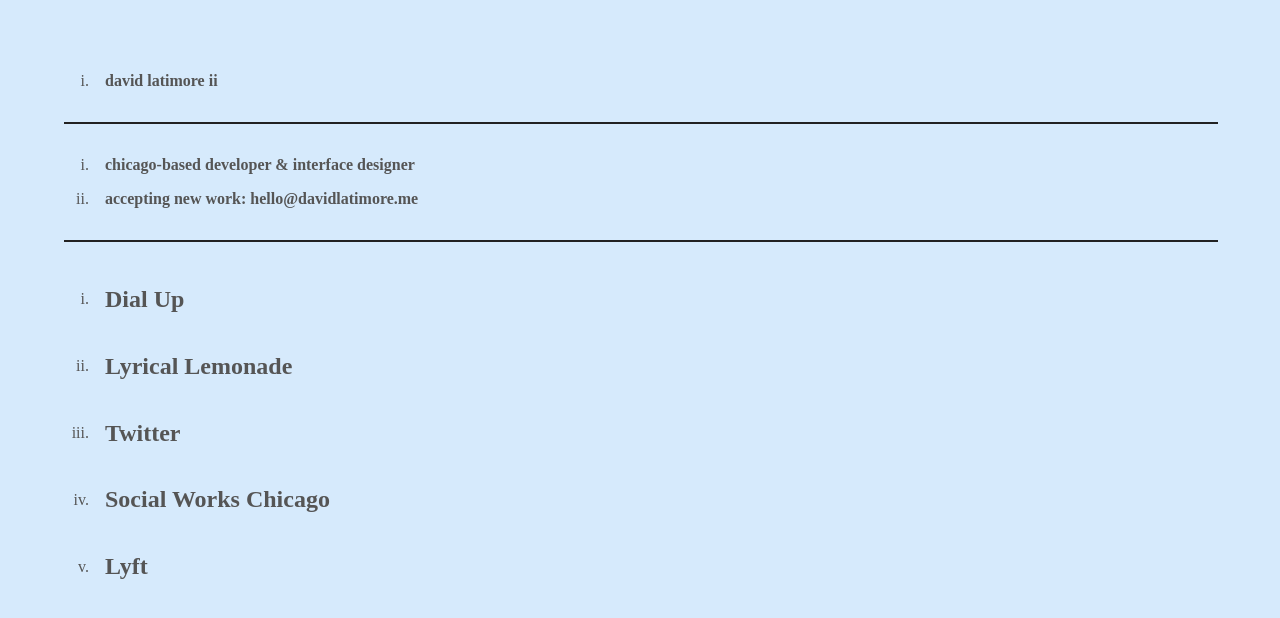
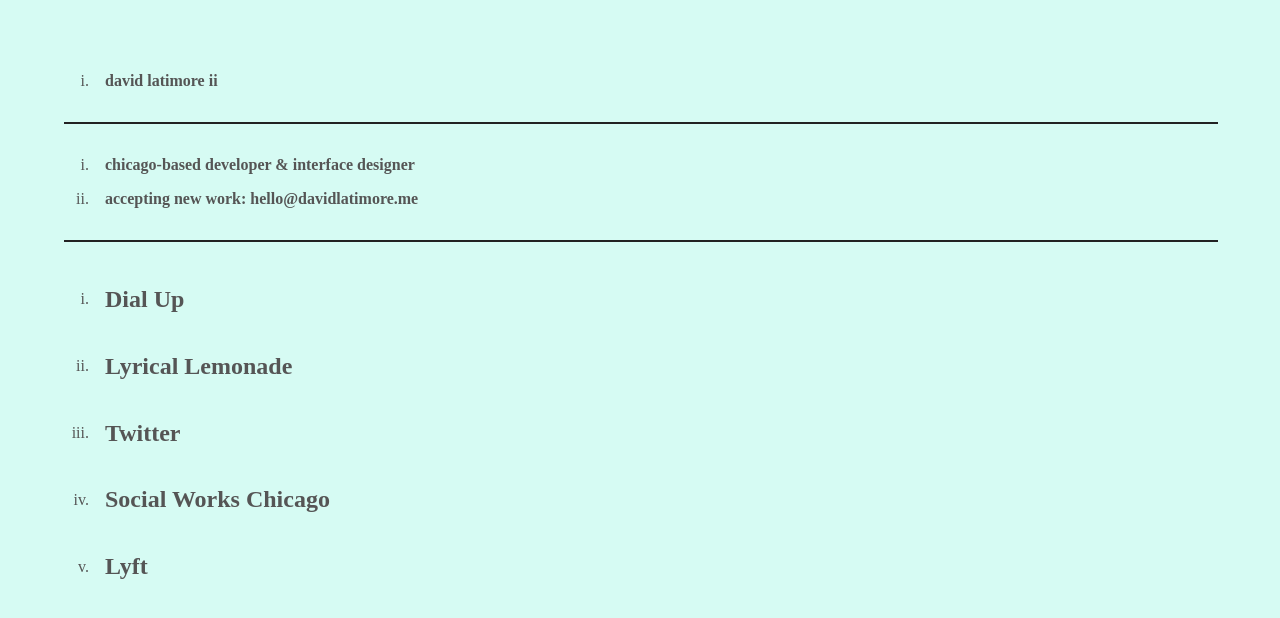
Before and after one commit to MagicWilliams/k3, a React (Create React App) app: page / in a window 1280 px wide. Shown: the top 618 px of the page. Built offline with nearby package versions, Linux system fonts and the light colour scheme.

Commit message:
added color change ani

```diff
--- a/src/App.css
+++ b/src/App.css
@@ -1,2 +1,15 @@
 body {
-  background: #D6EAFC; }
+  background: #D6EAFC;
+  animation: bkgSwitch 30s ease infinite; }
+
+@keyframes bkgSwitch {
+  0% {
+    background: #D6EAFC; }
+  25% {
+    background: #D6FCF2; }
+  50% {
+    background: #FBFCD6; }
+  75% {
+    background: #FCEAD6; }
+  100% {
+    background: #D6EAFC; } }
--- a/src/App.scss
+++ b/src/App.scss
@@ -11,6 +11,36 @@
 $md: 24px;
 $lg: 32px;
 
+// Animation colors
+$ani-blue: #D6EAFC;
+$ani-green: #D6FCF2;
+$ani-yellow: #FBFCD6;
+$ani-orange: #FCEAD6;
+
 body {
-  background: $page-background;
+  background: $ani-blue;
+  animation: bkgSwitch 30s ease infinite;
 }
+
+@keyframes bkgSwitch {
+  0% {
+      background: $ani-blue;
+  }
+
+  25% {
+    background: $ani-green;
+  }
+
+  50% {
+      background: $ani-yellow;
+  }
+
+  75% {
+      background: $ani-orange;
+  }
+
+  100% {
+      background: $ani-blue;
+  }
+
+}
--- a/src/components/Element/Element.css
+++ b/src/components/Element/Element.css
@@ -1,5 +1,18 @@
 body {
-  background: #D6EAFC; }
+  background: #D6EAFC;
+  animation: bkgSwitch 30s ease infinite; }
+
+@keyframes bkgSwitch {
+  0% {
+    background: #D6EAFC; }
+  25% {
+    background: #D6FCF2; }
+  50% {
+    background: #FBFCD6; }
+  75% {
+    background: #FCEAD6; }
+  100% {
+    background: #D6EAFC; } }
 
 .Element, .Element-small {
   display: flex; }
--- a/src/components/Home.css
+++ b/src/components/Home.css
@@ -1,5 +1,18 @@
 body {
-  background: #D6EAFC; }
+  background: #D6EAFC;
+  animation: bkgSwitch 30s ease infinite; }
+
+@keyframes bkgSwitch {
+  0% {
+    background: #D6EAFC; }
+  25% {
+    background: #D6FCF2; }
+  50% {
+    background: #FBFCD6; }
+  75% {
+    background: #FCEAD6; }
+  100% {
+    background: #D6EAFC; } }
 
 * {
   font-family: "Avenir Next";
```
